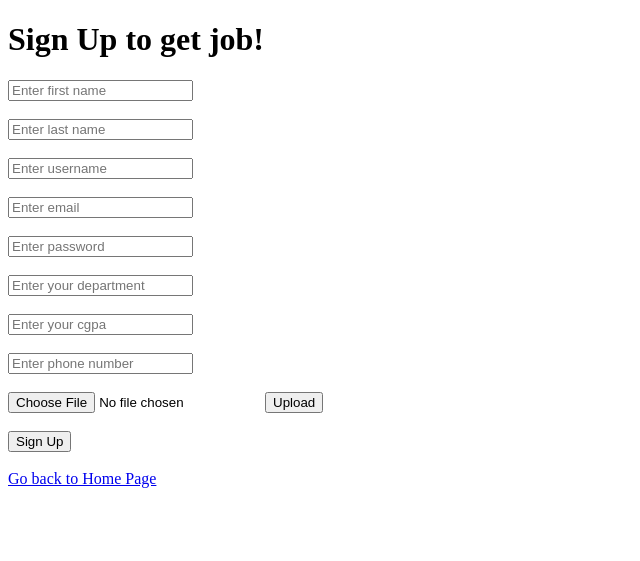
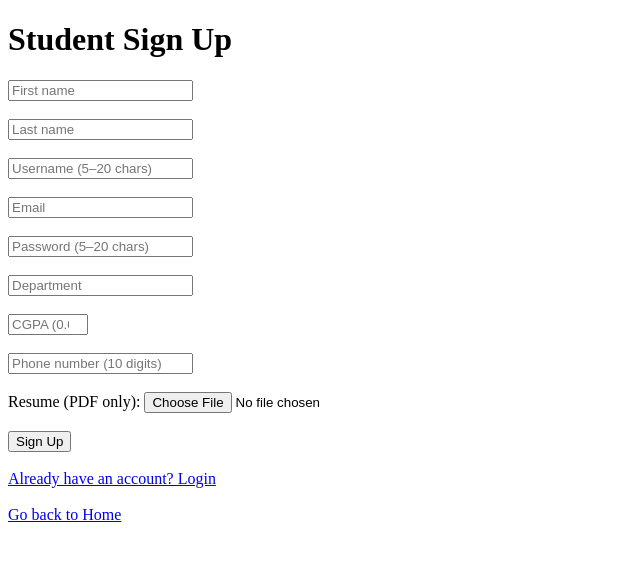
Before and after one commit to 24f3001002/placement-portal-app, a Flask app: template templates/student_signup.html in a window 1280 px wide. Shown: the top 561 px of the page, without its empty margins (0-640 px from the left). Run offline with Flask 3, Linux system fonts and the light colour scheme; the template is opened without the code that fills it, so the values that code supplies are empty.

Commit message:
Milestone-PPA Auth_RBAC

```diff
--- a/app.py
+++ b/app.py
@@ -3,30 +3,37 @@
 
 from flask import Flask, render_template
 from flask_sqlalchemy import SQLAlchemy
+from werkzeug.security import generate_password_hash
 
 
 from models import User
 from extensions import db
 
-from auth import auth
-from admin import admin
-from company import company
-from student import student
-
 app = Flask(__name__)
 
-app.register_blueprint(auth)
-app.register_blueprint(admin)
-app.register_blueprint(company)
-app.register_blueprint(student)
+from routes.auth import auth
+# from routes.admin import admin
+# from routes.company import company
+# from routes.student import student
 
-
+app.config['SECRET_KEY'] = 'change-this-secret'
 app.config['SQLALCHEMY_DATABASE_URI'] = 'sqlite:///placementapp.db'
 app.config['SQLALCHEMY_TRACK_MODIFICATIONS'] = False
+
+db.init_app(app)
+
+app.register_blueprint(auth)
+#app.register_blueprint(admin)
+#app.register_blueprint(company)
+#app.register_blueprint(student)
 
 
 from models import *
 
+
+@app.route('/test')
+def test():
+    return render_template('index.html')
 
 #mian stufff
 @app.route('/')
@@ -35,25 +42,24 @@ def home():
     #return "<h1>Welcome to Placement Portal!</h1>"
 
 
-#iffy
-@app.route('/resume')
-def resume():
-    return "<h1>Resume Display Page</h1><h5>can be accessed by admin (via application page) and student</h5>"
+# #iffy
+# @app.route('/resume')
+# def resume():
+#     return "<h1>Resume Display Page</h1><h5>can be accessed by admin (via application page) and student</h5>"
 
 
 if __name__ == '__main__':
     with app.app_context():
-        db.init_app(app)
         db.create_all()
 
     #make admin user after!!!!!
         admin = User.query.filter_by(role='admin').first()
         if not admin:
             admin = User(
-                user_id = 1000,
+                #user_id = 1000,
                 username='admin',
                 email='24f3001002@ds.study.iitm.ac.in',
-                password_hash='password1526',
+                password_hash=generate_password_hash('password1526'),
                 role='admin'
                 )
             db.session.add(admin)
--- a/routes/auth.py
+++ b/routes/auth.py
@@ -1,18 +1,193 @@
-from flask import Blueprint, render_template
+import os
+
+from flask import Blueprint, render_template, request, redirect, url_for, flash, session
+
+from werkzeug.security import generate_password_hash, check_password_hash
+from werkzeug.utils import secure_filename
+
+from extensions import db
+from models import User, Student, Company
+
 
 auth = Blueprint('auth', __name__)
 
-@auth.route('/login')
+UPLOAD_FOLDER = 'static/uploads'
+ALLOWED_RESUME = {'pdf'}
+ALLOWED_LOGO = {'png', 'jpg', 'jpeg'}
+
+
+
+
+@auth.route('/login', methods=['GET', 'POST'])
 def login():
+    if request.method == 'POST':
+
+        user_id   = request.form.get('user_id', '').strip()
+        password  = request.form.get('password', '').strip()
+
+
+        user = User.query.filter_by(user_id=user_id).first()
+
+
+        if not user or not check_password_hash(user.password_hash, password):
+            flash('Invalid user ID or password.', 'error')
+            return redirect(url_for('auth.login'))
+
+
+        session['user_id'] = user.user_id
+        session['role']    = user.role
+
+
+        if user.role == 'admin':
+            return redirect(url_for('admin.dashboard'))
+        elif user.role == 'student':
+            return redirect(url_for('student.dashboard'))
+        elif user.role == 'company':
+            return redirect(url_for('company.dashboard'))
+
     return render_template('login.html')
     #return "<h1>Login Page</h1>"
 
-@auth.route('/student_signup')
+@auth.route('/logout')
+def logout():
+    session.clear()
+    return redirect(url_for('auth.login'))
+
+
+
+
+#validating file inputttt
+def allowed_file(filename, allowed_set):
+    return '.' in filename and filename.rsplit('.', 1)[1].lower() in allowed_set
+
+
+@auth.route('/student_signup', methods=['GET', 'POST'])
 def student_signup():
+    if request.method == 'POST':
+        #chunk one
+        f_name     = request.form.get('f_name', '').strip()
+        l_name     = request.form.get('l_name', '').strip()
+        username   = request.form.get('username', '').strip()
+        email      = request.form.get('email', '').strip()
+        password   = request.form.get('password', '').strip()
+        department = request.form.get('department', '').strip()
+        cgpa       = request.form.get('cgpa', '').strip()
+        phone      = request.form.get('phone', '').strip()
+        resume     = request.files.get('resume')
+
+
+        #chunk two
+        if User.query.filter_by(username=username).first():
+            flash('Username already taken.', 'error')
+            return redirect(url_for('auth.student_signup'))
+
+        if User.query.filter_by(email=email).first():
+            flash('Email already registered.', 'error')
+            return redirect(url_for('auth.student_signup'))
+
+
+        resume_path = None
+        if resume and allowed_file(resume.filename, ALLOWED_RESUME):
+            filename    = secure_filename(f"{username}_resume.pdf")
+            resume_dir  = os.path.join(UPLOAD_FOLDER, 'resumes')
+            os.makedirs(resume_dir, exist_ok=True)
+            resume_path = os.path.join(resume_dir, filename)
+            resume.save(resume_path)
+        else:
+            flash('Please upload a valid PDF resume.', 'error')
+            return redirect(url_for('auth.student_signup'))
+
+
+        #chunk threeee
+        new_user = User(
+            username      = username,
+            email         = email,
+            password_hash = generate_password_hash(password),
+            role          = 'student'
+        )
+        db.session.add(new_user)
+        db.session.flush()
+
+        new_student = Student(
+            user_id    = new_user.user_id,
+            email      = email,
+            f_name     = f_name,
+            l_name     = l_name,
+            department = department,
+            cgpa       = float(cgpa) if cgpa else None,
+            phone      = phone,
+            resume     = resume_path
+        )
+        db.session.add(new_student)
+        db.session.commit()
+
+        flash('Account created! Please log in.', 'success')
+        return redirect(url_for('auth.login'))
+
     return render_template('student_signup.html')
     #return "<h1>Sign Up Page for students</h1>"
 
-@auth.route('/company_signup')
+
+
+@auth.route('/company_signup', methods=['GET', 'POST'])
 def company_signup():
+    if request.method == 'POST':
+        #oneee
+        company_name = request.form.get('company_name', '').strip()
+        hr_fname     = request.form.get('hr_fname', '').strip()
+        hr_lname     = request.form.get('hr_lname', '').strip()
+        hr_email     = request.form.get('hr_email', '').strip()
+        website      = request.form.get('website', '').strip()
+        description  = request.form.get('description', '').strip()
+        username     = request.form.get('username', '').strip()
+        email        = request.form.get('email', '').strip()
+        password     = request.form.get('password', '').strip()
+        logo         = request.files.get('logo')
+
+        #two
+        if User.query.filter_by(username=username).first():
+            flash('Username already taken.', 'error')
+            return redirect(url_for('auth.company_signup'))
+
+        if User.query.filter_by(email=email).first():
+            flash('Email already registered.', 'error')
+            return redirect(url_for('auth.company_signup'))
+
+        logo_path = None
+        if logo and allowed_file(logo.filename, ALLOWED_LOGO):
+            filename  = secure_filename(f"{username}_logo.{logo.filename.rsplit('.', 1)[1].lower()}")
+            logo_dir  = os.path.join(UPLOAD_FOLDER, 'logos')
+            os.makedirs(logo_dir, exist_ok=True)
+            logo_path = os.path.join(logo_dir, filename)
+            logo.save(logo_path)
+
+        #now threee
+        new_user = User(
+            username      = username,
+            email         = email,
+            password_hash = generate_password_hash(password),
+            role          = 'company'
+        )
+        db.session.add(new_user)
+        db.session.flush()
+
+        new_company = Company(
+            user_id         = new_user.user_id,
+            email           = email,
+            company_name    = company_name,
+            hr_fname        = hr_fname,
+            hr_lname        = hr_lname,
+            hr_email        = hr_email,
+            website         = website,
+            description     = description,
+            logo            = logo_path,
+            approval_status = 'pending'
+        )
+        db.session.add(new_company)
+        db.session.commit()
+
+        flash('Registration submitted! Wait for admin approval before logging in.', 'success')
+        return redirect(url_for('auth.login'))
+
     return render_template('company_signup.html')
     #return "<h1>Sign Up Page for companies</h1>"
--- a/templates/student_signup.html
+++ b/templates/student_signup.html
@@ -3,14 +3,23 @@
 <head>
     <meta charset="UTF-8">
     <meta name="viewport" content="width=device-width, initial-scale=1.0">
-    <title>Student Signup</title>
+    <title>Student Sign Up</title>
 </head>
 <body>
-    <h1>Sign Up to get job!</h1>
+    <h1>Student Sign Up</h1>
+
+    {% with messages = get_flashed_messages(with_categories=true) %}
+        {% for category, message in messages %}
+            <p><strong>{{ message }}</strong></p>
+        {% endfor %}
+    {% endwith %}
+
+    <!-- enctype is required for file uploads -->
+    <form action="{{ url_for('auth.student_signup') }}" method="POST" enctype="multipart/form-data">
 
         <input type="text"
                name="f_name"
-           placeholder="Enter first name"
+               placeholder="First name"
                minlength="1"
                maxlength="20"
                required>
@@ -18,14 +27,14 @@
 
         <input type="text"
                name="l_name"
-           placeholder="Enter last name"
+               placeholder="Last name"
                maxlength="20"
                required>
         <br><br>
 
         <input type="text"
                name="username"
-           placeholder="Enter username"
+               placeholder="Username (5–20 chars)"
                minlength="5"
                maxlength="20"
                required>
@@ -33,14 +42,14 @@
 
         <input type="email"
                name="email"
-           placeholder="Enter email"
-           maxlength="50"
+               placeholder="Email"
+               maxlength="100"
                required>
         <br><br>
 
         <input type="password"
                name="password"
-           placeholder="Enter password"
+               placeholder="Password (5–20 chars)"
                minlength="5"
                maxlength="20"
                required>
@@ -48,38 +57,43 @@
 
         <input type="text"
                name="department"
-           placeholder="Enter your department"
+               placeholder="Department"
                maxlength="100"
                required>
         <br><br>
 
-    <input type="float"
+        <input type="number"
                name="cgpa"
-           placeholder="Enter your cgpa"
+               placeholder="CGPA (0.0 – 10.0)"
                min="0.0"
                max="10.0"
-           step="0.1"
+               step="0.01"
                required>
         <br><br>
 
-    <input type="text"
+        <input type="tel"
                name="phone"
-           placeholder="Enter phone number"
-           pattern= "\d{10}"
+               placeholder="Phone number (10 digits)"
+               pattern="\d{10}"
+               maxlength="10"
                required>
         <br><br>
 
-    <input enctype="multipart/form-data"
-           type="file"
+        <label for="resume">Resume (PDF only):</label>
+        <input type="file"
+               id="resume"
                name="resume"
                accept=".pdf"
                required>
-    <button type="button">Upload</button>
         <br><br>
 
-    <button type="button">Sign Up</button>
+        <button type="submit">Sign Up</button>
+    </form>
+
+    <br>
+    <a href="{{ url_for('auth.login') }}">Already have an account? Login</a>
+
      <br><br>
-
-    <a href="index.html">Go back to Home Page</a>
+    <a href="{{ url_for('home') }}">Go back to Home</a>
 </body>
 </html>
```
Also changed, not shown: templates/company_signup.html (+33 -36 lines), templates/index.html (+9 -2 lines), templates/login.html (+20 -42 lines), instance/placementapp.db, routes/__init__.py (added), 2 other files. Lines whose indentation alone changed are shown as unchanged.
